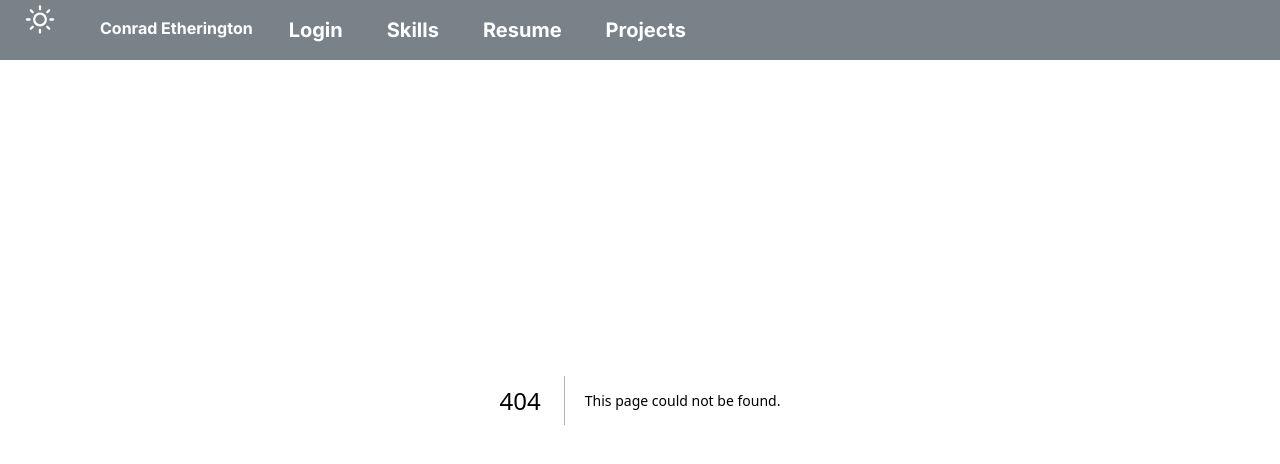
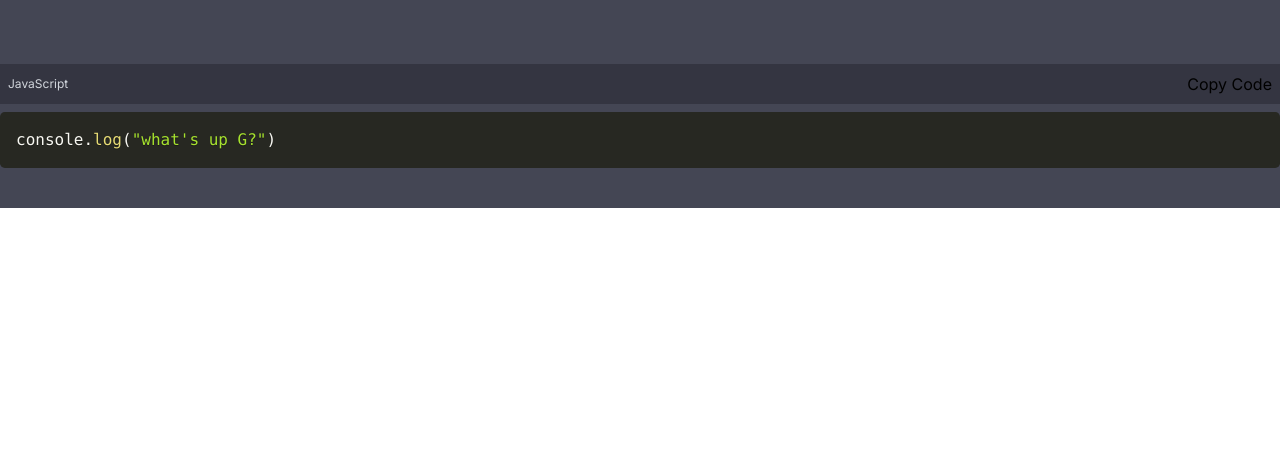
Before and after one commit to Conrad-E-Code/next-portfolio, a Next.js app: page /blog in a window 1280 px wide. Before the commit this address had no page. Shown: the top 464 px of the page. Built offline with nearby package versions, Linux system fonts and the light colour scheme.

Commit message:
add conditional logic to remove Navbar from /blog with usePathname

```diff
--- /dev/null
+++ b/app/blog/page.js
@@ -0,0 +1,13 @@
+"use client";
+import React from 'react'
+import CodeBlock from '../../components/CodeBlock'
+
+const page = () => {
+  return (
+    <div className='py-8 pt-16 bg-chatBackgroundColor'>
+        <CodeBlock code={`console.log("what's up G?")`} />
+    </div>
+  )
+}
+
+export default page
--- a/app/heatmap/page.js
+++ b/app/heatmap/page.js
@@ -3,15 +3,11 @@ import React from 'react'
 import BarrelMap from '../../components/mapping/BarrelMap';
 
 const page = () => {
-    const heatmapData = [
-        [51.5, -0.09, 1],
-        [51.505, -0.1, 0.5],
-        // Add more data points here...
-      ];
+
   return (
     <div>page
 
-    <BarrelMap import="./HeatMap" />
+    <BarrelMap importPath="./HeatMap" />
 
     </div>
   )
--- a/app/leaflet/page.js
+++ b/app/leaflet/page.js
@@ -5,7 +5,7 @@ import BarrelMap from "../../components/mapping/BarrelMap";
 const page = () => {
   return (
     <div>
-      <BarrelMap import={"./MyMap"} />
+      <BarrelMap importPath={"./MyMap"} />
     </div>
   );
 };
--- /dev/null
+++ b/components/CodeBlock.js
@@ -0,0 +1,41 @@
+"use client"
+import React, { useState } from 'react';
+import {usePathname} from "next/navigation"
+import Prism from 'prismjs';
+import 'prismjs/themes/prism-okaidia.css'; // Import Prism.js CSS
+import 'prismjs/components/prism-javascript'; // Import Prism.js language support
+
+function CodeBlock({ code }) {
+
+
+  const [isCopied, setIsCopied] = useState(false);
+
+  const handleCopyClick = async () => {
+    try {
+      await navigator.clipboard.writeText(code);
+      setIsCopied(true);
+      setTimeout(() => setIsCopied(false), 1500);
+    } catch (err) {
+      console.error('Copying to clipboard failed:', err);
+    }
+  };
+
+  return (
+    <div className="code-block">
+      <div className="p-2 mb-2 flex bg-chatHeaderColor justify-between items-center">
+        <span className=" text-xs text-gray-300">JavaScript</span>
+        <button
+          className={`copy-button ${isCopied ? 'copied' : ''}`}
+          onClick={handleCopyClick}
+        >
+          {isCopied ? 'Copied!' : 'Copy Code'}
+        </button>
+      </div>
+      <pre>
+        <code className="language-js">{code}</code>
+      </pre>
+    </div>
+  );
+}
+
+export default CodeBlock;
--- a/components/UI/NavBarButtons.js
+++ b/components/UI/NavBarButtons.js
@@ -31,6 +31,7 @@ const links = [
 
 const NavBarButtons = ({ liClass, light }) => {
   const path = usePathname();
+  console.log(path)
 
   //state and handler for dropdown menu
   const [dropDown, setDropDown] = useState(false);
@@ -43,35 +44,18 @@ const NavBarButtons = ({ liClass, light }) => {
   const { textIsDark, setTextIsDark, setTextClr, textClr, userDecided, setUserDecided } = useContext(Context);
   return (
     <div className={`flex`}>
-    {textIsDark ? <WiMoonWaxingCrescent2 onClick={()=>{setTextIsDark(!textIsDark)
+      {path !== "/blog" ? <>
+      {textIsDark ? <WiMoonWaxingCrescent2 onClick={()=>{setTextIsDark(!textIsDark)
 setTextClr("textColorLight")
 setUserDecided(true)}
 } className='cursor-pointer ease-in-out duration-700 rounded hover:bg-textColorLight/80' size={40}/> : <WiDaySunny onClick={()=>{setTextIsDark(!textIsDark)
     setTextClr("textColorDark")
     setUserDecided(true)
     }} className='cursor-pointer ease-in-out duration-700 rounded hover:bg-textColorDark/50' size={40}/>}
-      {light ? (
-        <div className="relative"><h1
-        onClick={() => router.push("/")}
-        className={`hover:bg-accentColorB/80 cursor-pointer font-bold py-4 my-0 ml-10`}
-      >
-        Conrad Etherington
-      </h1>
-      {path === "/" ? <motion.span style={{backgroundColor: Colors[textClr]}} className={`absolute left-10 bottom-2 right-10 block h-[3px] w-[79%]`} /> : null}
-      </div>
-      ) : (
-        <div className="relative"><h1
-          onClick={() => router.push("/")}
-          className={`hover:bg-accentColor/80 cursor-pointer font-bold py-4 my-0 ml-10`}
-        >
-          Conrad Etherington
-        </h1>
-        {path === "/" ? <motion.span style={{backgroundColor: Colors[textClr]}} className={`absolute left-10 bottom-2 right-10 block h-[3px] w-[79%]`} /> : null}
-        </div>
 
-      )}
 
-      <ul className="hidden sm:flex mx-5 gap-3 ">
+
+<ul className="hidden sm:flex mx-5 gap-3 ">
         {links.map((link) => {
           return (
             <div key={link.name} className="relative">
@@ -82,6 +66,35 @@ setUserDecided(true)}
             )
         })}
       </ul>
+      </> : null}
+
+
+      {
+      light && path !== "/blog" ? (
+        <div className="relative"><h1
+        onClick={() => router.push("/")}
+        className={`hover:bg-accentColorB/80 cursor-pointer font-bold py-4 my-0 ml-10`}
+      >
+        Conrad Etherington
+      </h1>
+      {path === "/" ? <motion.span style={{backgroundColor: Colors[textClr]}} className={`absolute left-10 bottom-2 right-10 block h-[3px] w-[79%]`} /> : null}
+      </div>
+      ) : path !== "/blog" ? (
+        <div className="relative"><h1
+          onClick={() => router.push("/")}
+          className={`hover:bg-accentColor/80 cursor-pointer font-bold py-4 my-0 ml-10`}
+        >
+          Conrad Etherington
+        </h1>
+        {path === "/" ? <motion.span style={{backgroundColor: Colors[textClr]}} className={`absolute left-10 bottom-2 right-10 block h-[3px] w-[79%]`} /> : null}
+        </div>
+
+      ):
+      //Blog ELement Custom Style Element
+        null
+       }
+
+
     </div>
   );
 };
--- a/components/mapping/BarrelMap.js
+++ b/components/mapping/BarrelMap.js
@@ -2,21 +2,17 @@
 import React from "react";
 import { useState, useEffect } from "react";
 
-const BarrelMap = (props) => {
+const BarrelMap = ({importPath}) => {
   const [Client, setClient] = useState();
   useEffect(() => {
     (async () => {
       if (typeof global.window !== "undefined") {
-        const newClient = (await import(`${props.import}`)).default;
+        const newClient = (await import(`${importPath}`)).default;
         setClient(() => newClient);
       }
     })();
   }, []);
-  if (typeof global.window === "undefined" || !Client) {
-    return null;
-  }
-
-  return Client ? <Client {...props} /> : null;
+  return !Client || typeof global.window === "undefined" ? null : <Client />;
 };
 
 export default BarrelMap;
--- a/components/mapping/HeatMap.js
+++ b/components/mapping/HeatMap.js
@@ -22,21 +22,9 @@ function parseGeoJSONToHeatmapData(geojsonData) {
   }
 
 function HeatMap() {
-    function parseGeoJSONToHeatmapData(geojsonData) {
 
-        if (geojsonData && geojsonData.features) {
-          geojsonData.features.forEach((feature) => {
-            if (feature.geometry && feature.geometry.type === "Point" && feature.geometry.coordinates) {
-              const [lng, lat] = feature.geometry.coordinates;
-              addressPoints.push([lat, lng, 1]); // Assign intensity of 1
-            }
-          });
-        }
-
-        return heatmapData;
-      }
-  const [radiusInMiles, setRadiusInMiles] = useState(1);
-  const [zoomLevel, setZoomLevel] = useState(12);
+  const [radiusInMiles, setRadiusInMiles] = useState(0.2);
+  const [zoomLevel, setZoomLevel] = useState(8);
   const [heatLayer, setHeatLayer] = useState(null);
   const mapRef = useRef(null);
 
--- a/package.json
+++ b/package.json
@@ -26,6 +26,7 @@
     "next-auth": "^4.22.3",
     "next-cloudinary": "^4.15.0",
     "postcss": "8.4.26",
+    "prismjs": "^1.29.0",
     "react": "18.2.0",
     "react-dom": "18.2.0",
     "react-google-recaptcha": "^3.1.0",
--- a/styles/globals.css
+++ b/styles/globals.css
@@ -17,6 +17,8 @@
 
 
 @import url("~leaflet/dist/leaflet.css");
+
+@import './prism-custom.css';
 
 .leaflet-container {
     margin: auto;
--- /dev/null
+++ b/styles/prism-custom.css
@@ -0,0 +1,31 @@
+pre[class*="language-"] {
+    background: black;
+  }
+
+  /* Style the header box */
+  .code-block {
+    background-color: black;
+    border-radius: 0.25rem;
+    padding: 0.5rem;
+    margin-bottom: 1rem;
+  }
+
+  /* Style the "Copy Code" button */
+  .copy-button {
+    background-color: transparent;
+    color: white;
+    border: none;
+    border-radius: 0.25rem;
+    padding: 0.25rem 0.5rem;
+    cursor: pointer;
+    transition: background-color 0.2s ease;
+    font-size: x-small;
+  }
+
+  .copy-button:hover {
+    background-color: #2a69ac;
+  }
+
+  .copied {
+    background-color: #38a169;
+  }
--- a/tailwind.config.js
+++ b/tailwind.config.js
@@ -18,6 +18,8 @@ module.exports = {
          warningColor: "#FFC107",
          accentColor: "#FF6B6B",
          accentColorB: "#17C3B2",
+         chatHeaderColor: "rgb(52,53,65)",
+         chatBackgroundColor: "rgb(68,70,84)"
       },
       backgroundImage: {
         'gradient-radial': 'radial-gradient(var(--tw-gradient-stops))',
```
Also changed, not shown: 1 other file (tests, documents, lock files or other folders).
